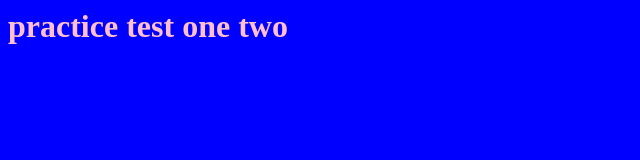
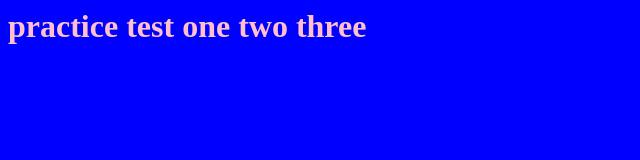
Before and after one commit to JonathanAguilar554/Day7.1, a plain HTML site: page index.html in a window 1280 px wide. Shown: the whole page, without its empty margins (0-640 px from the left). Drawn offline with Linux system fonts and the light colour scheme.

Commit message:
daily challenge test

```diff
--- a/index.html
+++ b/index.html
@@ -7,6 +7,6 @@
     <title>Document</title>
 </head>
 <body>
-    <h1>practice test one two</h1>
+    <h1>practice test one two three</h1>
 </body>
 </html>
```
